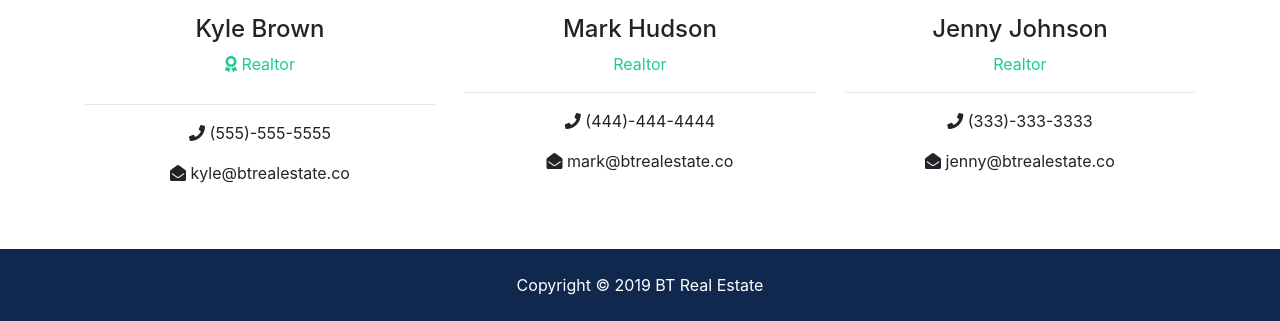
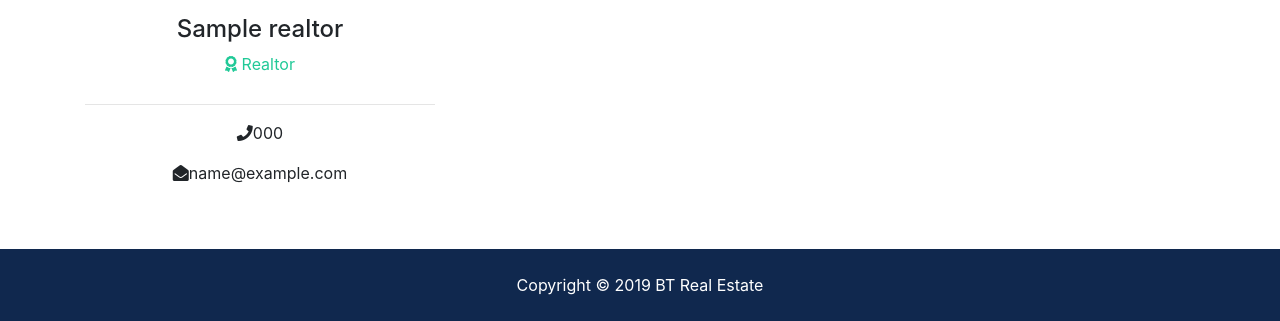
Before and after one commit to Zidan2k9/DjangoProject, a Django app: page /about in a window 1280 px wide. Shown: the part 1717-2038 px from the top of the page. Run offline with Django 3.2, Linux system fonts and the light colour scheme; tables that the repository leaves empty hold one stand-in row (values such as "Sample post"); grey boxes marked "Sample" are stand-in pictures; some libraries are stand-ins or nearby versions.

Commit message:
The realtor of the monthss photo and description is displayed on the homepage

```diff
--- a/pages/views.py
+++ b/pages/views.py
@@ -1,6 +1,7 @@
 from django.shortcuts import render
 from django.http import HttpResponse
 from listings.models import Listing
+from realtors.models import Realtor
 
 # Create your views here.
 
@@ -16,4 +17,15 @@ def index(request):
 
 
 def about(request):
-    return render(request,'pages/about.html')
+    #Get all realtors
+    realtors = Realtor.objects.order_by('-hire_date')
+
+    # Get MVP
+    mvp_realtors = Realtor.objects.all().filter(is_mvp=True)
+
+    context = {
+        'realtors': realtors,
+        'mvp_realtors':mvp_realtors
+    }
+
+    return render(request,'pages/about.html',context)
--- a/templates/pages/about.html
+++ b/templates/pages/about.html
@@ -41,16 +41,20 @@
                 commodi id libero eveniet harum perferendis laborum molestias quia.</p>
             </div>
             <div class="col-md-4">
+              {% if mvp_realtors %}
+
+                {% for realtor in mvp_realtors%}
                 <div class="card">
-                <img class="card-img-top" src="assets/img/realtors/kyle.jpg" alt="Seller of the month">
+                    <img class="card-img-top" src="{{realtor.photo.url}}" alt="Seller of the month">
                     <div class="card-body">
                       <h5 class="card-title">Seller Of The Month</h5>
-                  <h6 class="text-secondary">Kyle Brown</h6>
-                  <p class="card-text">Lorem ipsum dolor sit amet consectetur adipisicing elit. Omnis nesciunt amet, illo itaque similique repellat.
-                    content.
+                      <h6 class="text-secondary">{{realtor.name}}</h6>
+                      <p class="card-text">{{realtor.description}}
                       </p>
                     </div>
                   </div>
+                  {% endfor %}
+              {% endif %}
             </div>
           </div>
         </div>
@@ -69,39 +73,31 @@
         <div class="container">
           <h2 class="text-center">Our Team</h2>
           <div class="row text-center">
+
+              {% if realtors %}
+
+                {% for realtor in realtors %}
                 <div class="col-md-4">
-              <img src="assets/img/realtors/kyle.jpg" alt="" class="rounded-circle mb-3">
-              <h4>Kyle Brown</h4>
+                    <img src="{{realtor.photo.url}}" alt="" class="rounded-circle mb-3">
+                    <h4>{{realtor.name}}</h4>
                     <p class="text-success">
                       <i class="fas fa-award text-success mb-3"></i> Realtor</p>
                     <hr>
                     <p>
-                <i class="fas fa-phone"></i> (555)-555-5555</p>
+                      <i class="fas fa-phone"></i>{{realtor.phone}}</p>
                     <p>
-                <i class="fas fa-envelope-open"></i> kyle@btrealestate.co</p>
+                      <i class="fas fa-envelope-open"></i>{{realtor.email}}</p>
                   </div>
+                {% endfor %}
 
-            <div class="col-md-4">
-              <img src="assets/img/realtors/mark.jpg" alt="" class="rounded-circle mb-3">
-              <h4>Mark Hudson</h4>
-              <p class="text-success">Realtor</p>
-              <hr>
-              <p>
-                <i class="fas fa-phone"></i> (444)-444-4444</p>
-              <p>
-                <i class="fas fa-envelope-open"></i> mark@btrealestate.co</p>
+              {% else %}
+                <div class="col-md-12">
+                  <p>No Realtors Available</p>
                 </div>
+              {% endif %}
 
-            <div class="col-md-4">
-              <img src="assets/img/realtors/jenny.jpg" alt="" class="rounded-circle mb-3">
-              <h4>Jenny Johnson</h4>
-              <p class="text-success">Realtor</p>
-              <hr>
-              <p>
-                <i class="fas fa-phone"></i> (333)-333-3333</p>
-              <p>
-                <i class="fas fa-envelope-open"></i> jenny@btrealestate.co</p>
-            </div>
+
+
           </div>
         </div>
       </section>
```
Lines whose indentation alone changed are shown as unchanged.
